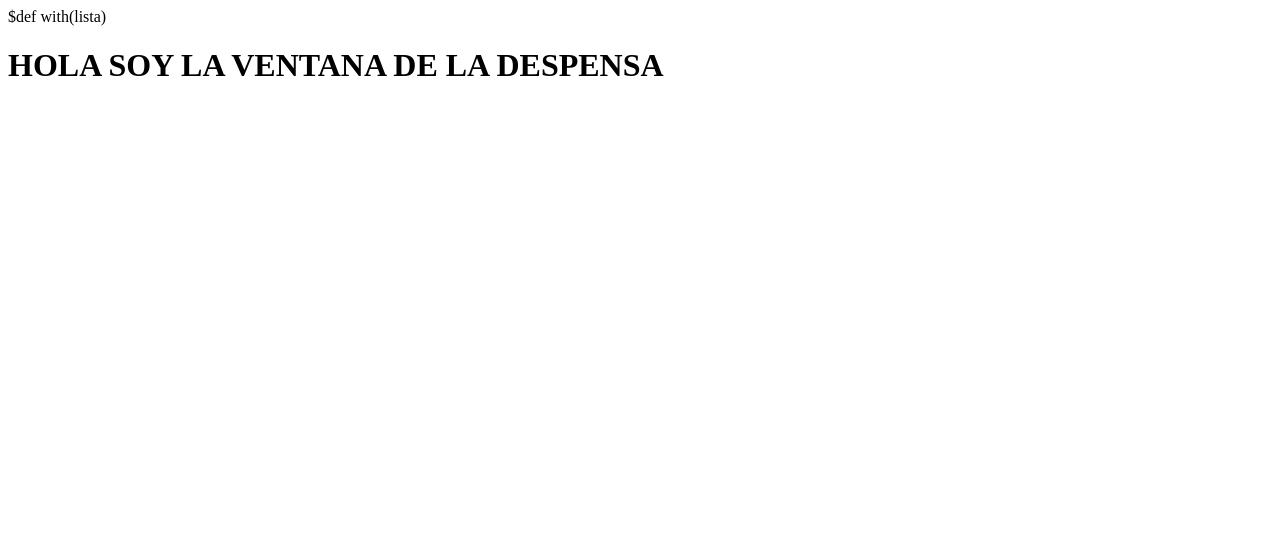
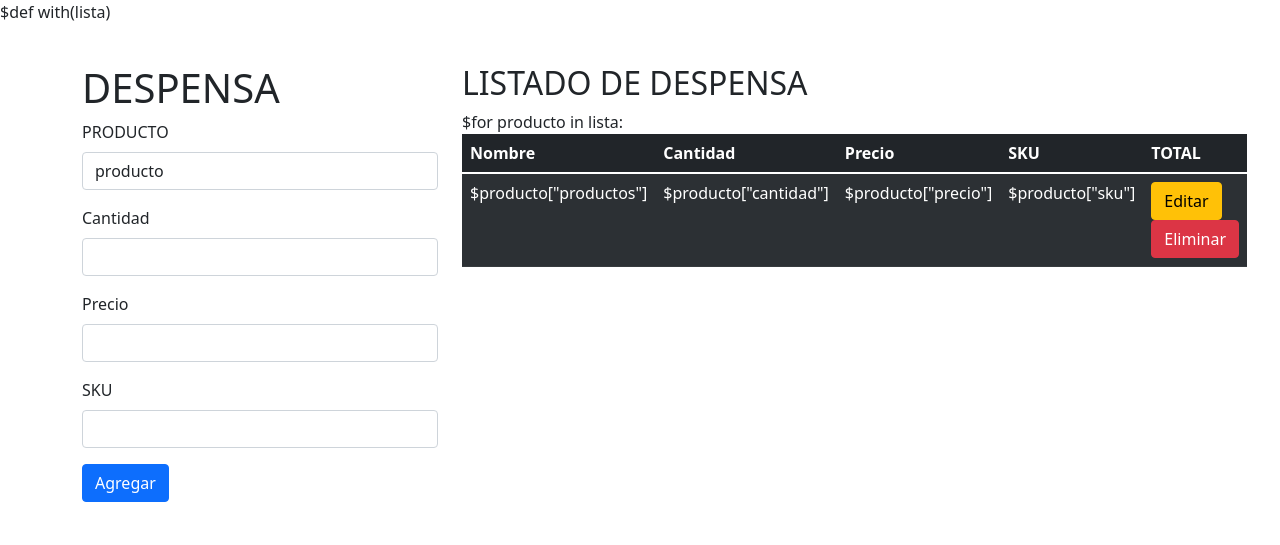
Before and after one commit to Caren302/Sistema_Despensa, a plain HTML site: page proyecto/mvc/views/despensa/lista.html in a window 1280 px wide. Drawn offline with nearby package versions, Linux system fonts and the light colour scheme.

Commit message:
ejemplo practico

```diff
--- a/proyecto/mvc/views/despensa/lista.html
+++ b/proyecto/mvc/views/despensa/lista.html
@@ -1,2 +1,67 @@
 $def with(lista)
-<h1>HOLA SOY LA VENTANA DE LA DESPENSA</h1>
+<!DOCTYPE html>
+<html lang="en">
+<head>
+    <meta charset="UTF-8">
+    <meta http-equiv="X-UA-Compatible" content="IE=edge">
+    <meta name="viewport" content="width=device-width, initial-scale=1.0">
+     <!-- Bootstrap -->
+     <link href="https://cdn.jsdelivr.net/npm/bootstrap@5.1.3/dist/css/bootstrap.min.css" rel="stylesheet" integrity="sha384-1BmE4kWBq78iYhFldvKuhfTAU6auU8tT94WrHftjDbrCEXSU1oBoqyl2QvZ6jIW3" crossorigin="anonymous" />
+    <title>DESPENSA</title>
+</head>
+<body>
+    <div class="container my-3">
+        <div class="row">
+            <div class="col-sm-12 col-md-4 col-lg-4 col-xl-4 py-4 bg-white">
+                <h1>DESPENSA</h1>
+                <form action="" method="POST">
+                    <div class="mb-3">
+                        <label for="producto" class="form-label">PRODUCTO</label>
+                        <input type="text" class="form-control" id="producto" name="producto" value="producto">
+                    </div>
+                    <div class="mb-3">
+                        <label for="cantidad" class="form-label">Cantidad</label>
+                        <input type="number" class="form-control" id="cantidad" name="cantidad" value="cantidad">
+                    </div>
+                    <div class="mb-3">
+                        <label for="precio" class="form-label">Precio</label>
+                        <input type="number" class="form-control" id="precio" name="precio" value="precio">
+                    </div>
+                    <div class="mb-3">
+                        <label for="sku" class="form-label">SKU</label>
+                        <input type="number" class="form-control" id="sku" name="sku" value="sku">
+                    </div>
+                    <button type="submit" class="btn btn-primary">Agregar</button>
+                </form>
+            </div>
+            <div class="col-sm-12 col-md-8 col-lg-8 col-xl-8 py-4 bg-white">
+                <h2>LISTADO DE DESPENSA</h2>
+                <table class="table table-dark table-striped">
+                    <thead>
+                        <tr>
+                            <th scope="col">Nombre</th>
+                            <th scope="col">Cantidad</th>
+                            <th scope="col">Precio</th>
+                            <th scope="col">SKU</th>
+                            <th scope="col">TOTAL</th>
+                        </tr>
+                    </thead>
+                    <tbody>
+                        $for producto in lista:
+                        <tr>
+                            <td>$producto["productos"]</td>
+                            <td>$producto["cantidad"]</td>
+                            <td>$producto["precio"]</td>
+                            <td>$producto["sku"]</td>
+                            <td>
+                                <a href="" class="btn btn-warning">Editar</a>
+                                <a href="" class="btn btn-danger">Eliminar</a>
+                            </td>
+                        </tr>
+                    </tbody>
+                </table>
+            </div>
+        </div>
+    </div>
+</body>
+</html>
```
Also changed, not shown: 1 other file.
